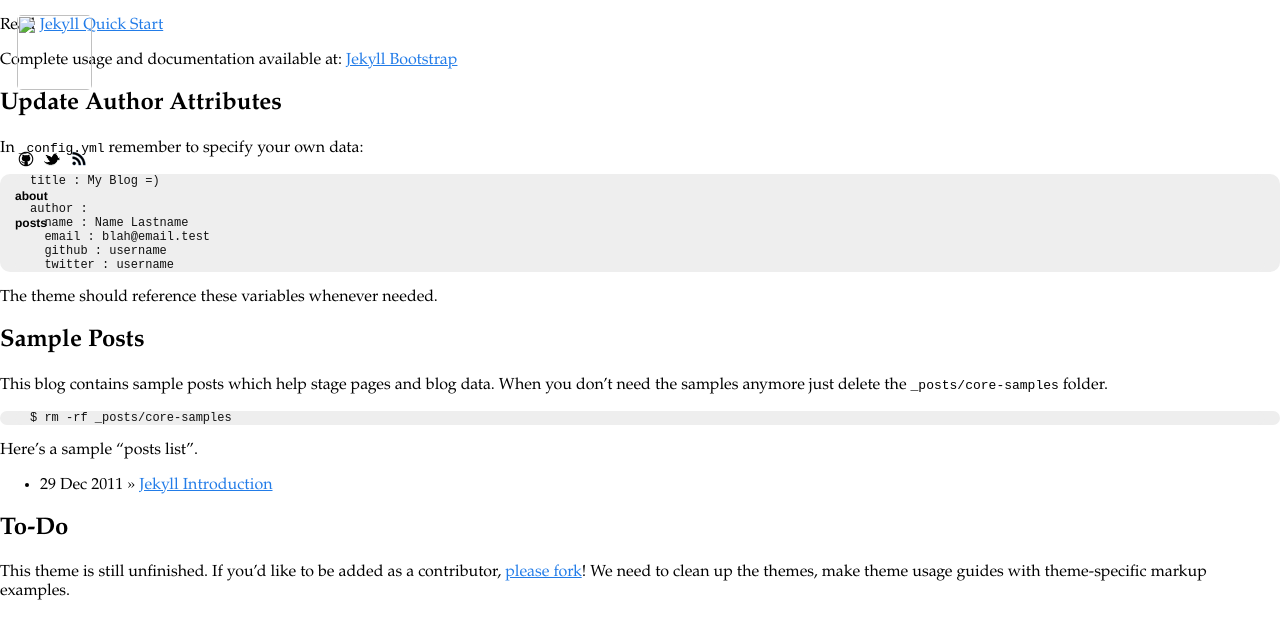
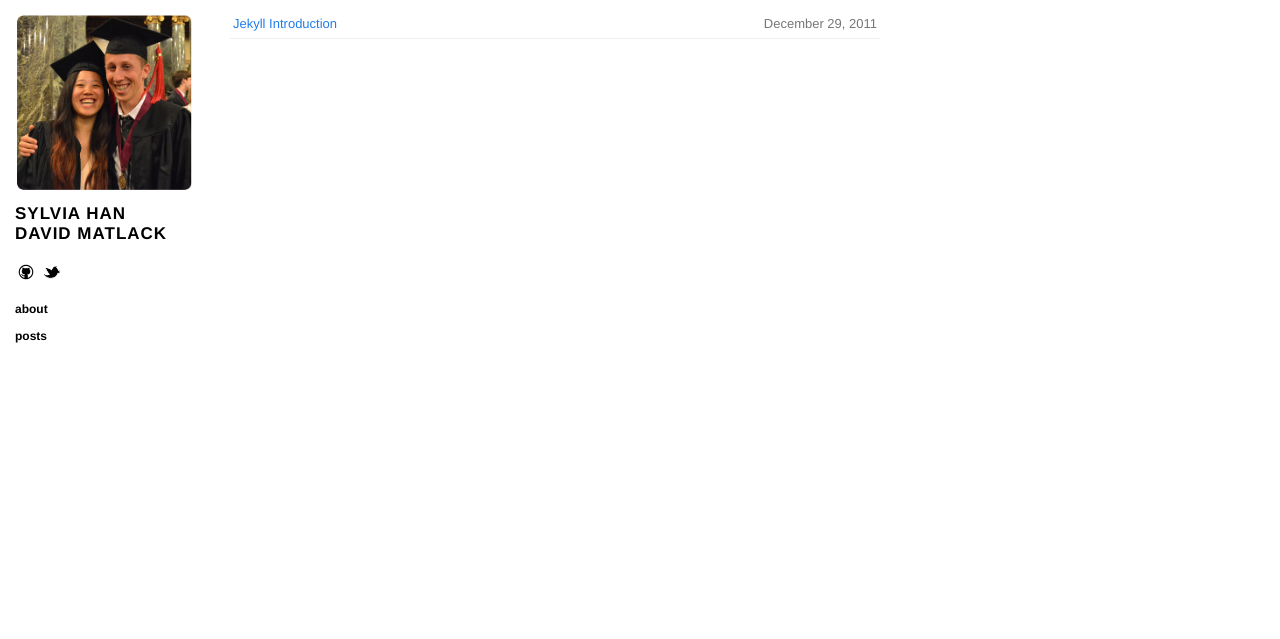
Before and after one commit to kasaharas/japan-blog, a Jekyll site: the page built from index.html, in a window 1280 px wide. Shown: the top 639 px of the page. Built offline with Jekyll 4.4.1, drawn with Linux system fonts in a browser that asks for light colours; nearby versions of some CDN libraries.

Commit message:
Added layout left from holman

```diff
--- a/_layouts/default.html
+++ /dev/null
@@ -1,6 +0,0 @@
----
-theme :
-  name : twitter
----
-{% include JB/setup %}
-{% include themes/twitter/default.html %}
--- a/_layouts/layout.html
+++ b/_layouts/layout.html
@@ -28,20 +28,19 @@
 <body>
   <section class="sidebar">
     <a href="/">
-      <img src="{{ site.gravatar_url }}?s=150" height="75" width="75" class="avatar" />
+      <img src="/images/grads.jpg" height="175" width="175" class="avatar" />
     </a>
 
     <section class="name">
       <a href="/">
-        <span id="fname">{{ site.name|split:' '|first }}</span>
-        <span id="lname">{{ site.name|split:' '|last }}</span>
+        <span id="name">{{ site.author.sylvia.name }}</span><br>
+        <span id="name">{{ site.author.david.name }}</span>
       </a>
     </section>
 
     <section class="meta">
       <a href="https://github.com/{{ site.github }}" target="_blank"><img src="/images/github.png" /></a>
       <a href="https://twitter.com/{{ site.twitter }}" target="_blank"><img src="/images/twitter.png"></a>
-      <a href="/atom.xml"><img src="/images/rss.png" /></a>
     </section>
 
     <section class="sections">
--- a/_layouts/page.html
+++ /dev/null
@@ -1,5 +0,0 @@
----
-layout: default
----
-{% include JB/setup %}
-{% include themes/twitter/page.html %}
--- a/css/base.css
+++ b/css/base.css
@@ -11,7 +11,7 @@
   position: fixed;
   left: 15px;
   top: 15px;
-  width: 80px;
+  width: 200px;
   font-family: Helvetica, sans-serif; }
   .sidebar a {
     text-decoration: none; }
@@ -25,12 +25,7 @@
   .sidebar .name {
     text-transform: uppercase;
     margin: 10px 0 20px 0; }
-    .sidebar .name #fname {
-      padding-left: 1px;
-      font-size: 23px;
-      letter-spacing: 5px;
-      color: black; }
-    .sidebar .name #lname {
+    .sidebar .name #name {
       font-size: 17px;
       font-weight: bold;
       letter-spacing: 1px;
@@ -59,7 +54,7 @@
 
 .content {
   max-width: 650px;
-  margin-left: 110px;
+  margin-left: 230px;
   margin-right: 20px;
   margin-bottom: 50px; }
   .content h1 {
--- /dev/null
+++ b/index.html
@@ -0,0 +1,14 @@
+---
+layout: layout
+title: "Posts"
+---
+
+<section class="content">
+  <ul class="listing">
+    {% for post in site.posts %}
+    <li>
+      <span>{{ post.date | date: "%B %e, %Y" }}</span> <a href="{{ post.url }}">{{ post.title }}</a>
+    </li>
+    {% endfor %}
+  </ul>
+</section>
--- a/index.md
+++ /dev/null
@@ -1,43 +0,0 @@
----
-layout: layout
-title: Hello World!
----
-{% include JB/setup %}
-
-Read [Jekyll Quick Start](http://jekyllbootstrap.com/usage/jekyll-quick-start.html)
-
-Complete usage and documentation available at: [Jekyll Bootstrap](http://jekyllbootstrap.com)
-
-## Update Author Attributes
-
-In `_config.yml` remember to specify your own data:
-
-    title : My Blog =)
-
-    author :
-      name : Name Lastname
-      email : blah@email.test
-      github : username
-      twitter : username
-
-The theme should reference these variables whenever needed.
-
-## Sample Posts
-
-This blog contains sample posts which help stage pages and blog data.
-When you don't need the samples anymore just delete the `_posts/core-samples` folder.
-
-    $ rm -rf _posts/core-samples
-
-Here's a sample "posts list".
-
-<ul class="posts">
-  {% for post in site.posts %}
-    <li><span>{{ post.date | date_to_string }}</span> &raquo; <a href="{{ BASE_PATH }}{{ post.url }}">{{ post.title }}</a></li>
-  {% endfor %}
-</ul>
-
-## To-Do
-
-This theme is still unfinished. If you'd like to be added as a contributor, [please fork](http://github.com/plusjade/jekyll-bootstrap)!
-We need to clean up the themes, make theme usage guides with theme-specific markup examples.
```
Also changed, not shown: 404.html (+10 -1 lines), about.html (added, +11 -0 lines), atom.xml (deleted, +0 -28 lines), sitemap.xml (added, +15 -0 lines), favicon.ico (added), images/grads.jpg (added).
